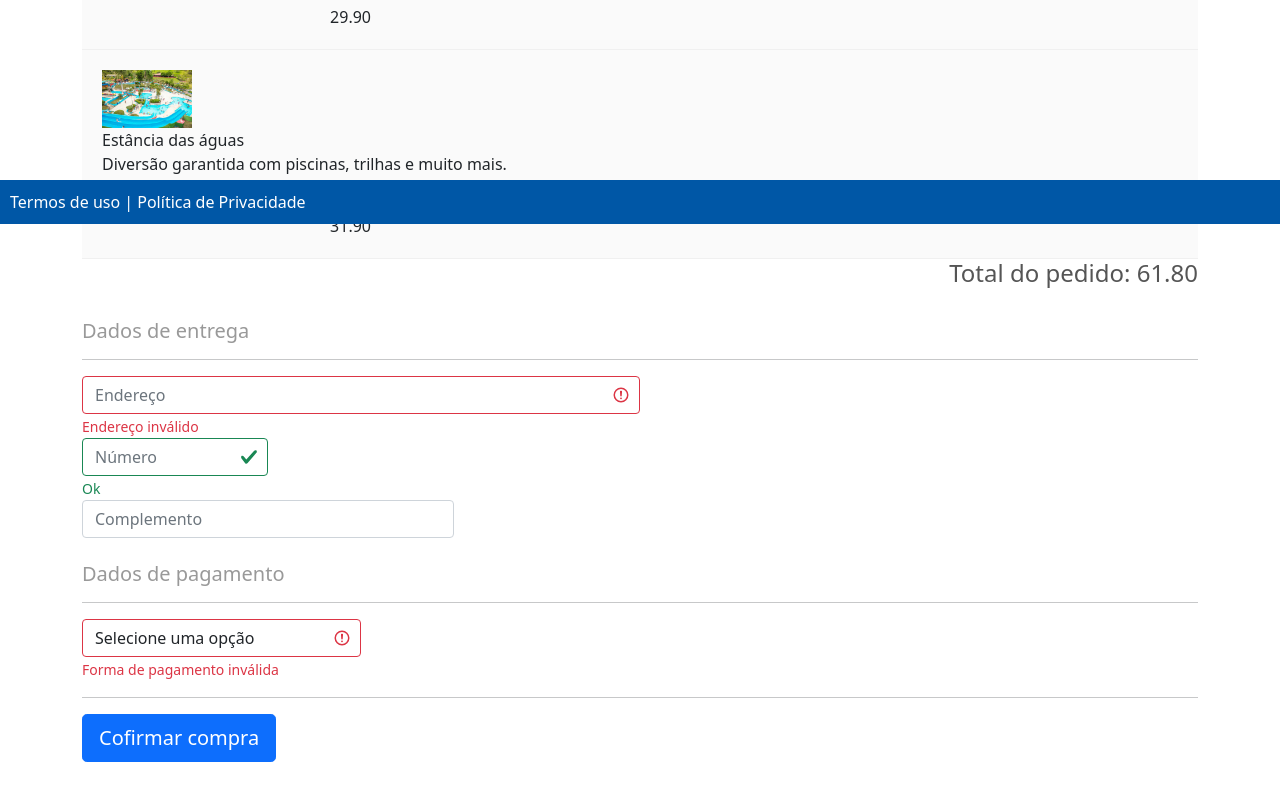
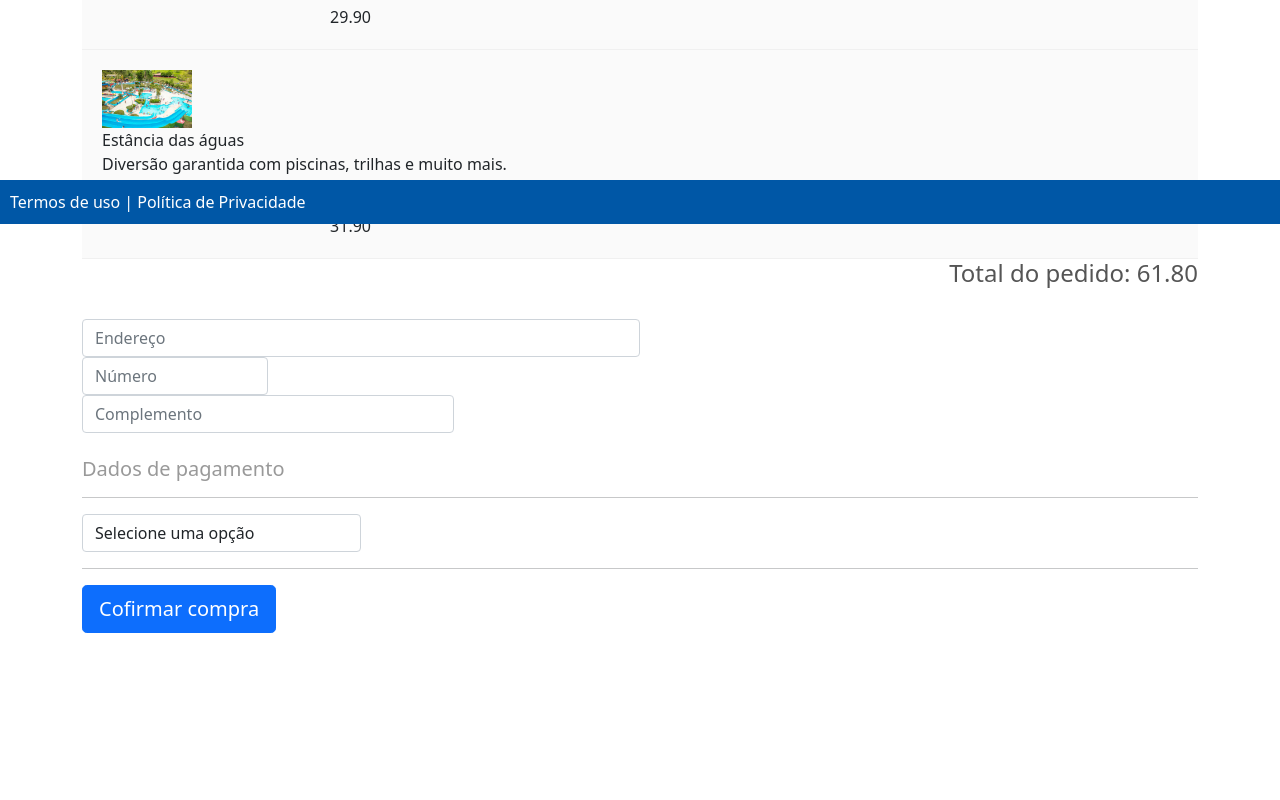
Before and after one commit to danielgilcastro/angularApp2, an Angular app: page /ordem-compra in a window 1280 px wide. Shown: the part 576-1376 px from the top of the page. After the commit the page ends 1281 px from the top, so only its background shows below. Built offline with nearby package versions, Linux system fonts and the light colour scheme.

Commit message:
final template Forms

```diff
--- a/src/app/ordem-compra.service.ts
+++ b/src/app/ordem-compra.service.ts
@@ -20,6 +20,11 @@ export class OrdemCompraService {
         )
     }
     */
+   /**
+    *
+    * @param pedido ( endereco , numero , complemento , formaDePagamento )
+    * @returns  Objeto (Pedido) com um id, que foi gravado no DB
+    */
     public efetivarCompra(pedido: Pedido): Observable<any> {
         let headers = {"content-type":"application/json"}
         return this.http.post('http://localhost:3000/pedidos',JSON.stringify(pedido),{'headers':headers})
--- a/src/app/ordem-compra/ordem-compra.component.css
+++ b/src/app/ordem-compra/ordem-compra.component.css
@@ -0,0 +1,9 @@
+#formulario input.ng-invalid.ng-touched, select.ng-invalid.ng-touched{
+    border: solid red 1px;
+    background-color: rgba(165, 42, 42, 0.074);
+}
+
+input.ng-valid.ng-touched, select.ng-valid.ng-touched{
+    border: solid green 1px;
+    background-color: rgba(0, 255, 255, 0.074);
+}
--- a/src/app/ordem-compra/ordem-compra.component.html
+++ b/src/app/ordem-compra/ordem-compra.component.html
@@ -1,6 +1,6 @@
-<div class="container">
-  <div class="ordem-compra">
-    <form novalidate id="formulario" #formulario="ngForm"  (ngSubmit)="mandaParaTS()">
+<div class="container" >
+  <div class="ordem-compra" *ngIf="idPedidoNumber === undefined">
+    <form novalidate id="formulario" #formulario="ngForm"  (ngSubmit)="confirmarCompra()">
 
 
       <h5>Sua Compra</h5>
@@ -64,80 +64,81 @@
       <br />
 
 
+      <div class="form-row"><!-- <<< DADOS DA ENTREGA -->
 
-      <h5>Dados de entrega</h5>
-      <hr />
+        <div class="form-group col-md-6"><!--INPUT ENDERECO-->
 
-      <!-- ////////////////// DADOS DA ENTREGA----------------- -->
-
-
-
-      <div class="form-row">
-
-        <div class="form-group col-md-6">
-          <input
+          <input name="endereco" ngModel #endereco="ngModel"
             type="text"
-            class="form-control is-invalid"
+            class="form-control"
             placeholder="Endereço"
             autocomplete="off"
-            minlength="5"
-            required
-            ngModel name="endereco"
+            required minlength="3" maxlength="120"
           >
-          <small class="form-text text-danger">Endereço inválido</small>
+          <small *ngIf="!endereco.pristine && endereco.valid " class="form-text text-success">OK</small>
+          <small *ngIf="endereco.dirty && endereco.invalid " class="form-text text-danger">Endereço inválido</small>
         </div>
 
-        <div class="form-group col-md-2">
-          <input
-            type="text"
-            class="form-control is-valid"
-            placeholder="Número"
-            autocomplete="off"
-            minlength="1"
-            required
-            ngModel name="numero"
+        <div class="form-group col-md-2"><!--INPUT NUMERO-->
+
+          <input #inputNumero ='ngModel' ngModel
+            name="numero" type="text"
+            class="form-control"
+            required minlength="1" maxlength="10"
+            placeholder="Número" autocomplete="off"
           >
-          <small class="form-text text-success">Ok</small>
+
+          <small *ngIf="" class="form-text text-success">Ok</small>
+          <small *ngIf="!inputNumero.pristine && inputNumero.invalid" class="form-text text-danger">Campo invalido</small>
+          <small *ngIf="!inputNumero.pristine && !inputNumero.invalid" class="form-text text-success">OK</small>
         </div>
 
-        <div class="form-group col-md-4">
-          <input
+        <div class="form-group col-md-4"><!--INPUT COMPLEMENTO-->
+
+          <input name="complemento" ngModel
             type="text"
             class="form-control"
             placeholder="Complemento"
             autocomplete="off"
-            ngModel name="complemento"
           >
         </div>
 
-      </div>
-      <!-- -----------------DADOS DA ENTREGA ////////////////// -->
+      </div> <!--DADOS DA ENTREGA >>> -->
 
       <br />
-      <!-- ////////////////// DADOS DO PAGAMENTO----------------- -->
-      <h5>Dados de pagamento</h5>
-      <hr />
 
-      <div class="form-row">
+      <h5>Dados de pagamento</h5> <hr />
+      <div class="form-row"><!-- <<< DADOS DE PAGAMENTO-->
 
         <div class="form-group col-md-3">
-          <select class="form-control is-invalid" ngModel name="formaDePagamento">
+
+          <select #formaDePagamento="ngModel" ngModel
+          name="formaDePagamento"
+          class="form-control"
+          required
+          >
             <option value="">Selecione uma opção</option>
             <option value="dinheiro">Dinheiro</option>
             <option value="debito">Débito</option>
+
           </select>
-          <small class="form-text text-danger">Forma de pagamento inválida</small>
+          <small *ngIf="formaDePagamento.dirty && !formaDePagamento.valid" class="form-text text-danger">Forma de pagamento inválida</small>
+          <small *ngIf="formaDePagamento.dirty && formaDePagamento.valid" class="form-text text-success">OK</small>
         </div>
-      </div>
-      <!-- -----------------DADOS DO PAGAMENTO ////////////////// -->
+      </div> <!--DADOS DE PAGAMENTO >>>-->
 
       <hr />
 
-      <button  class="btn btn-primary btn-lg">
+      <button  class="btn btn-primary btn-lg" id="btCofirmaCompra">
         Cofirmar compra
       </button>
 
     </form>
 
   </div>
+
+  <div class="ordem-compra" *ngIf="idPedidoNumber !== undefined">
+    <app-ordem-compra-sucesso [idDoProduto]="idPedidoNumber"></app-ordem-compra-sucesso>
+  </div>
+
 </div>
--- a/src/app/ordem-compra/ordem-compra.component.ts
+++ b/src/app/ordem-compra/ordem-compra.component.ts
@@ -1,4 +1,4 @@
-import { Component, OnInit, ViewChild } from '@angular/core';
+import { Component, OnInit, ViewChild  } from '@angular/core';
 import { NgForm } from '@angular/forms';
 import { OrdemCompraService } from '../ordem-compra.service'
 import { Pedido } from '../shared/pedido.model'
@@ -14,13 +14,44 @@ export class OrdemCompraComponent implements OnInit {
   constructor(private ordemCompraService: OrdemCompraService) { }
 
 
+  public idPedidoNumber:number |undefined
+
+
   @ViewChild('formulario')  f!: NgForm;
 
-  public mandaParaTS(){
-    console.log(this.f.value)
+
+  public confirmarCompra(){
+     let testa  = this.f.controls['endereco'].valid && this.f.controls['numero'].valid && this.f.controls['formaDePagamento'].valid
+     let pedido= new Pedido(
+       this.f.controls['endereco'].value,
+       this.f.controls['numero'].value,
+       this.f.controls['complemento'].value,
+       this.f.controls['formaDePagamento'].value
+     )
+     if(testa){
+      !window.confirm('confime seus dados') ?
+      console.log('nao vai enviar'):
+      this.ordemCompraService.efetivarCompra(pedido).subscribe(
+        (pedidoSeted)=>{
+          // console.log(`pedido cadastrado com sucesso ${pedidoSeted.id}`)
+          this.idPedidoNumber = pedidoSeted.id
+        }
+      )
+
+
+     }
+     else{
+       alert('corriga os campos')
+     }
+
   }
 
 
   ngOnInit() {
+
+
+
+
+
   }
 }
```
Also changed, not shown: banco-de-dados.json (+12 -61 lines).
